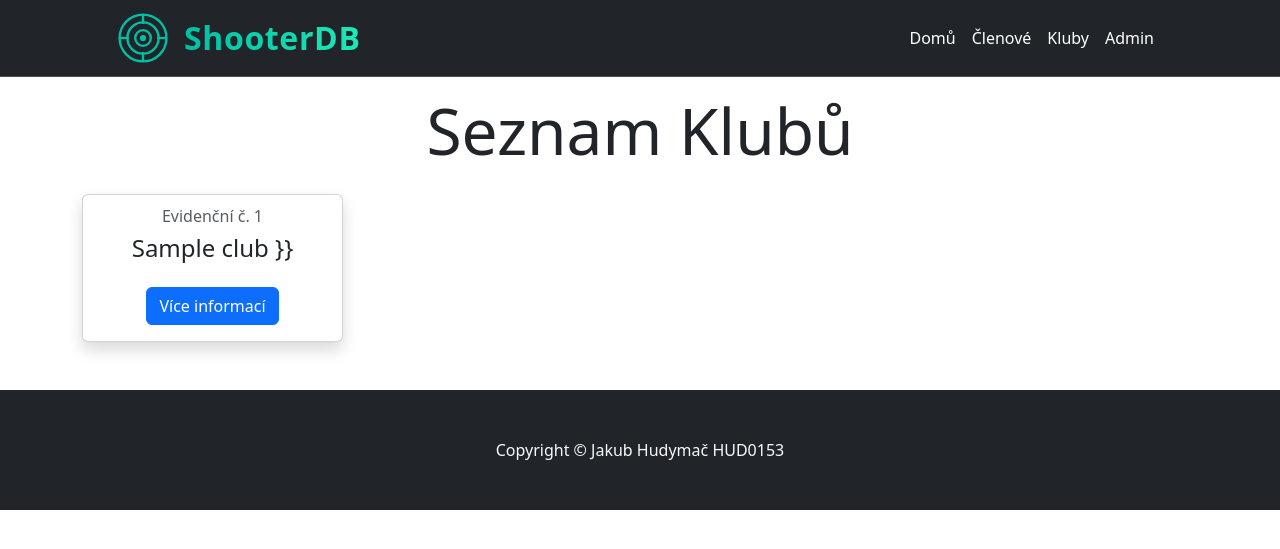
After one commit to Jakmis/shooterdb, a Django app: template shooterdb/templates/club_list.html in a window 1280 px wide. The commit adds this page. Shown: the top 549 px of the page. Run offline with Django 5.2, Linux system fonts and the light colour scheme; the template is opened without the code that fills it: most values are stand-ins (such as "Sample title", 1, 10 or a date in 2020).

Commit message:
pridani klub view

```diff
--- /dev/null
+++ b/shooterdb/templates/club_list.html
@@ -0,0 +1,31 @@
+{% extends "base.html" %}
+
+{% block title %}Kluby{% endblock %}
+{% block content %}
+<div class="container">
+    <div class="row m-3">
+        <div class="col-sm-12">
+            <h2 class="display-3 text-center">Seznam Klubů</h2>
+        </div>
+    </div>
+    <div class="row">
+        {% for club in clubs %}
+        <div class="col-sm-6 col-md-4 col-lg-3 col-xl-3">
+            <div class="card text-center shadow mb-5 bg-body rounded">
+                {% comment %} <img src="{% static 'img/avatar.png' %}"
+                    class="img-fluid ${3|rounded-top,rounded-right,rounded-bottom,rounded-left,rounded-circle,|}"
+                    alt="{{ person.fname }} {{ person.sname }}"> {% endcomment %}
+                <div class="card-body">
+                    <h6 class="card-subtitle mb-2 text-muted">Evidenční č. {{ club.club_id }}</h6>
+                    <h4 class="card-title">{{ club.name }} }}</h4>
+                    <p class="card-text">
+                    </p>
+                    <a href="{% url 'club_detail' club.club_id %}" class="btn btn-primary mt-2">Více informací</a>
+                </div>
+            </div>
+        </div>
+        {% endfor %}
+    </div>
+</div>
+
+{% endblock %}
--- a/shooterdb/templates/person_list.html
+++ b/shooterdb/templates/person_list.html
@@ -9,7 +9,6 @@
         </div>
     </div>
     <div class="row">
-        <!-- Postupné načtení championů z proměnné champions -->
         {% for person in persons %}
         <div class="col-sm-6 col-md-4 col-lg-3 col-xl-3">
             <div class="card text-center shadow mb-5 bg-body rounded">
--- a/shooterdb/urls.py
+++ b/shooterdb/urls.py
@@ -6,5 +6,7 @@ urlpatterns = [
     path("", views.home_view, name="index"),
     path('persons/', views.person_list_view, name='person_list'),
     path('person/<int:person_id>/', views.person_detail_view, name='person_detail'),
+    path("clubs/", views.club_list_view, name="club_list"),
+    path("clubs/<int:club_id>/", views.club_detail_view, name="club_detail"),
     path("api/", api.urls),
 ]
```
Also changed, not shown: shooterdb/templates/club_detail.html (added, +7 -0 lines), shooterdb/views.py (+9 -1 lines).
